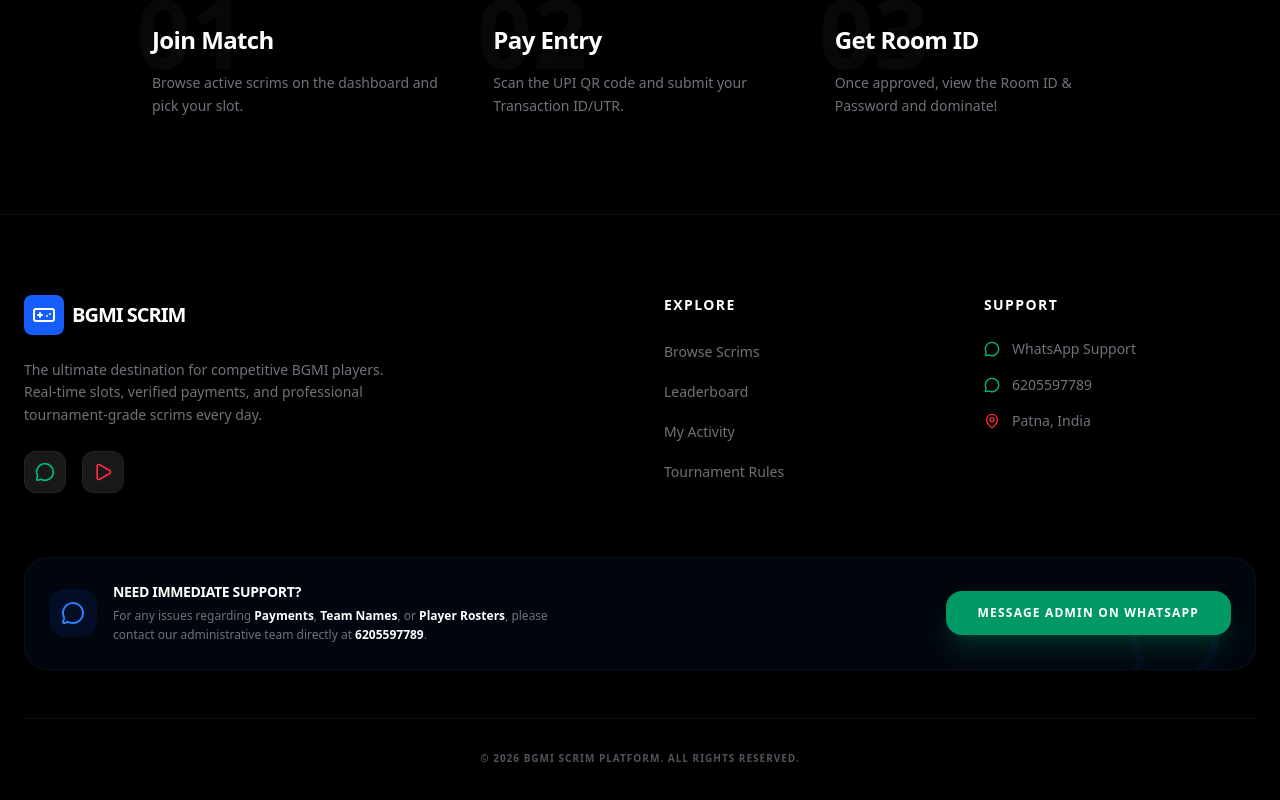
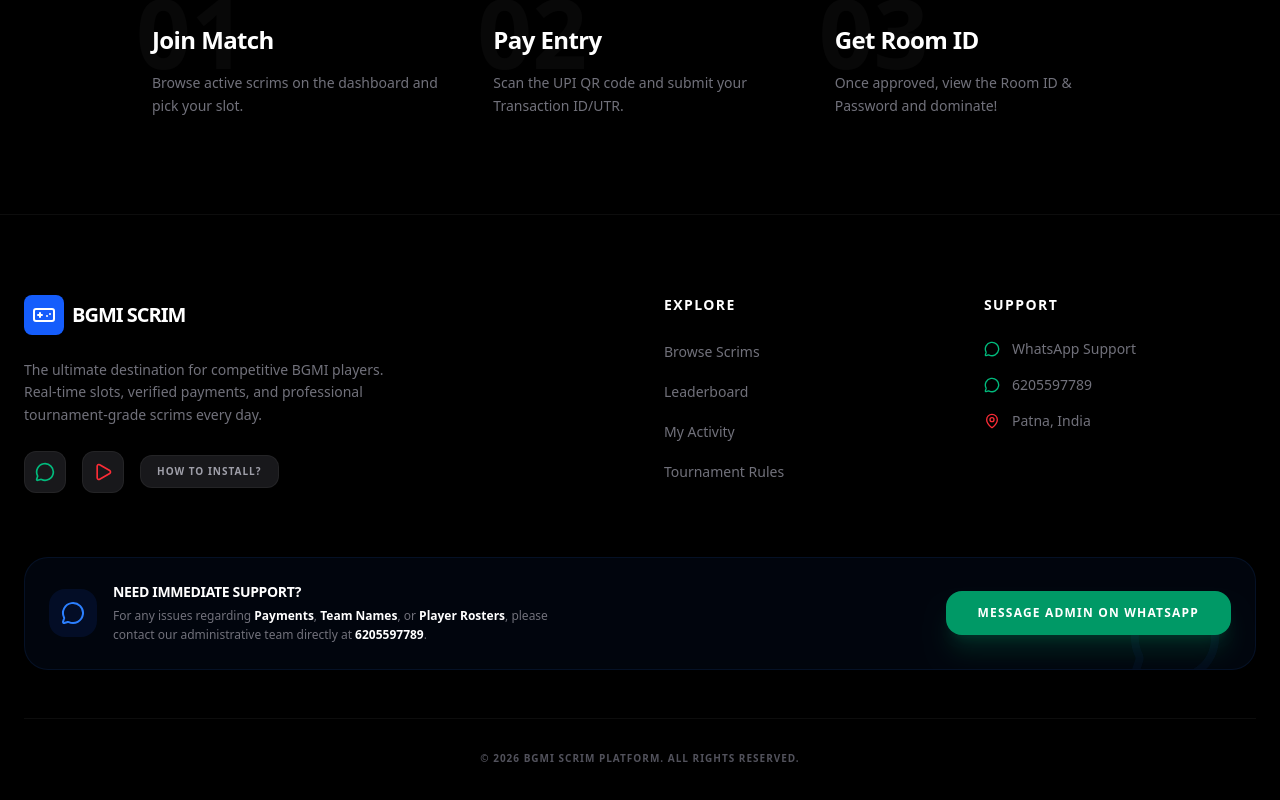
Before and after one commit to KrPrince19/BgmiScrim, a Next.js app in the folder client/: page / in a window 1280 px wide. Shown: the part 1319-2119 px from the top of the page. Built offline with nearby package versions, Linux system fonts and the light colour scheme; no server answers.

Commit message:
footer is midify for installation app

```diff
--- a/client/components/Footer.tsx
+++ b/client/components/Footer.tsx
@@ -65,7 +65,7 @@
                                 colorClass="text-red-500"
                             />
 
-                            {isInstallable && (
+                            {isInstallable ? (
                                 <button
                                     onClick={handleInstallClick}
                                     className="flex items-center gap-2 px-4 py-2 bg-blue-600 hover:bg-blue-500 text-white rounded-xl text-xs font-black uppercase tracking-widest transition-all active:scale-95 shadow-lg shadow-blue-600/20"
@@ -73,6 +73,23 @@
                                     <Download className="h-4 w-4" />
                                     Install App
                                 </button>
+                            ) : (
+                                <div className="group relative">
+                                    <button
+                                        className="flex items-center gap-2 px-4 py-2 bg-zinc-900 border border-white/5 hover:border-blue-500/20 text-zinc-400 hover:text-white rounded-xl text-[10px] font-black uppercase tracking-widest transition-all"
+                                    >
+                                        How to Install?
+                                    </button>
+                                    <div className="absolute bottom-full left-0 mb-4 w-64 p-4 bg-zinc-900 border border-white/10 rounded-2xl shadow-2xl opacity-0 invisible group-hover:opacity-100 group-hover:visible transition-all z-50">
+                                        <p className="text-white text-[11px] font-bold uppercase mb-2">Android / Laptop</p>
+                                        <p className="text-zinc-500 text-[10px] mb-3 leading-relaxed">Wait for the prompt or use the browser menu to "Install App".</p>
+
+                                        <div className="h-px bg-white/5 mb-3" />
+
+                                        <p className="text-white text-[11px] font-bold uppercase mb-2">iPhone (Safari)</p>
+                                        <p className="text-zinc-500 text-[10px] leading-relaxed">Tap the <span className="text-blue-500 font-bold">Share</span> icon below, then select <span className="text-white font-bold">'Add to Home Screen'</span>.</p>
+                                    </div>
+                                </div>
                             )}
                         </div>
                     </div>
```
